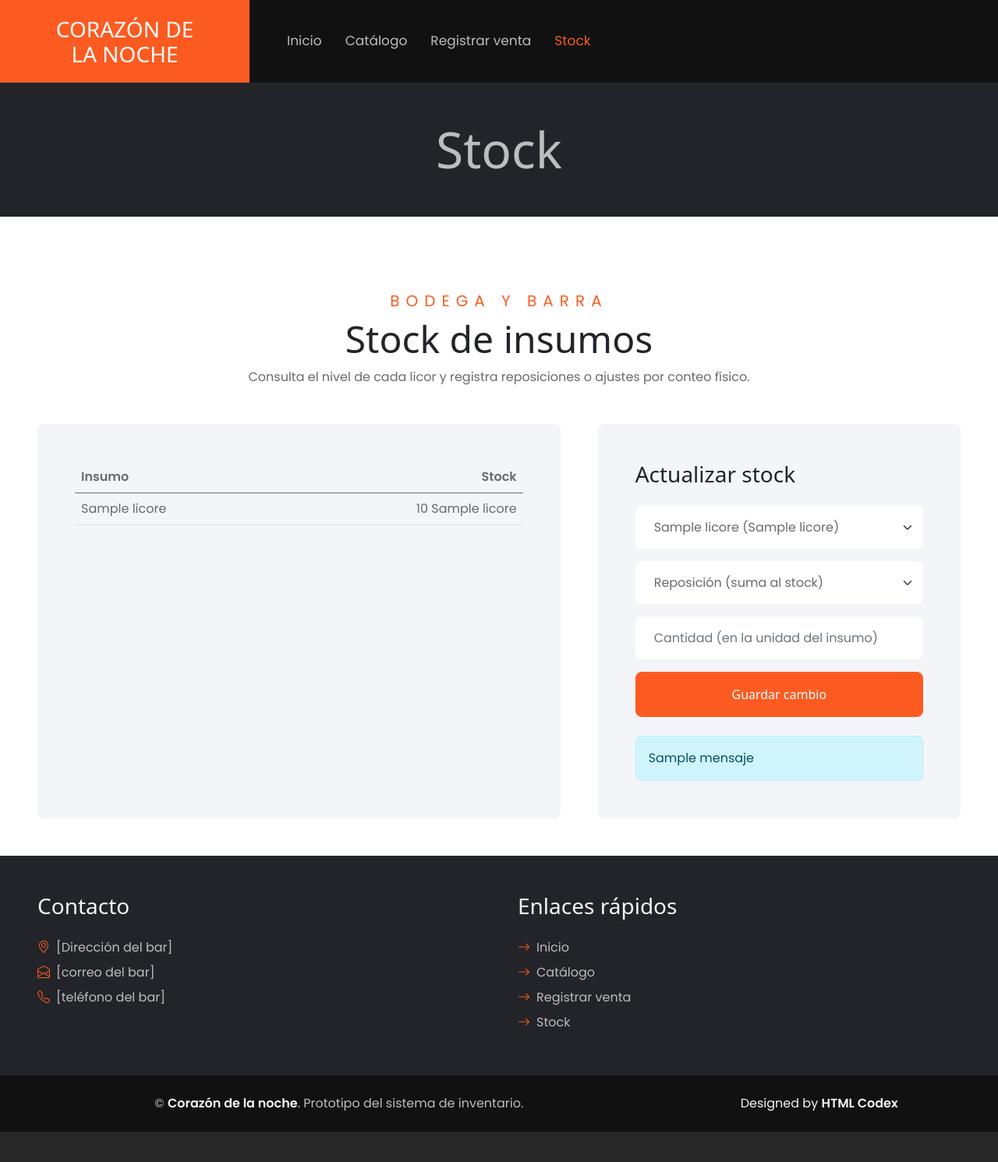
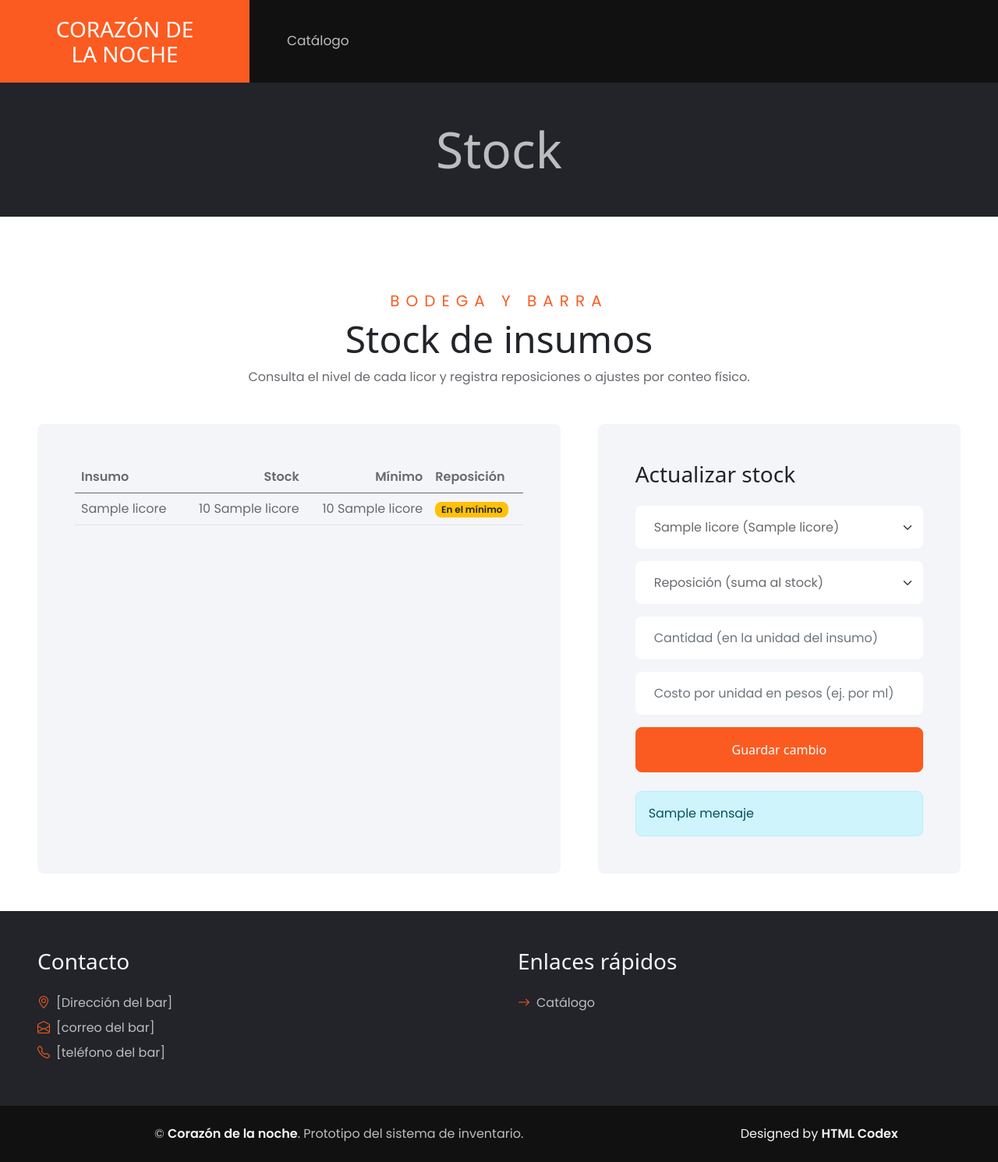
Before and after one commit to Cristobal-Espinosa/Gestion-Bar-Corazon-de-la-noche, a Django app: template templates/inventario/stock.html in a window 1280 px wide. Shown: the whole page at 78% size. Before the commit the page ends 1452 px from the top, so only its background shows below. Run offline with Django 3.2, Linux system fonts and the light colour scheme; the template is opened without the code that fills it: most values are stand-ins (such as "Sample title", 1, 10 or a date in 2020); some libraries are stand-ins or nearby versions; some web fonts are replaced.

Commit message:
Altero la plantilla del stock para adaptarlo a la implementación del backend

```diff
--- a/templates/inventario/stock.html
+++ b/templates/inventario/stock.html
@@ -61,10 +61,11 @@
                     </button>
                     <div class="collapse navbar-collapse justify-content-between" id="navbarCollapse">
                         <div class="navbar-nav mr-auto py-0">
-<a href="{% url 'inicio' %}" class="nav-item nav-link">Inicio</a>
+{% if user.is_authenticated %}<a href="{% url 'inicio' %}" class="nav-item nav-link">Inicio</a>{% endif %}
 <a href="{% url 'catalogo' %}" class="nav-item nav-link">Catálogo</a>
-<a href="{% url 'venta' %}" class="nav-item nav-link">Registrar venta</a>
+{% if user.is_authenticated %}<a href="{% url 'venta' %}" class="nav-item nav-link">Registrar venta</a>
 <a href="{% url 'stock' %}" class="nav-item nav-link active">Stock</a>
+<form method="post" action="{% url 'logout' %}" class="nav-item">{% csrf_token %}<button type="submit" class="nav-link bg-transparent border-0">Salir</button></form>{% endif %}
 
                         </div>
                     </div>
@@ -88,15 +89,16 @@
 <div class="container-fluid p-5">
 <div class="mb-5 text-center wow fadeIn" data-wow-delay="0.1s" style="max-width: 700px; margin: auto;"><h5 class="section-title">Bodega y barra</h5><h1 class="display-5">Stock de insumos</h1><p class="mb-4">Consulta el nivel de cada licor y registra reposiciones o ajustes por conteo físico.</p></div>
 <div class="row g-5">
-<div class="col-lg-7"><div class="bg-light rounded h-100 p-5"><table class="table align-middle mb-0">
-<thead><tr><th>Insumo</th><th class="text-end">Stock</th></tr></thead><tbody>
-{% for l in licores %}<tr><td>{{ l.nombre }}</td><td class="text-end{% if l.bajo_minimo %} text-danger fw-bold{% endif %}">{{ l.stock_ml|floatformat:"-2" }} {{ l.unidad_label }}</td></tr>{% endfor %}
-</tbody></table></div></div>
+<div class="col-lg-7"><div class="bg-light rounded h-100 p-5"><div class="table-responsive"><table class="table align-middle mb-0">
+<thead><tr><th>Insumo</th><th class="text-end">Stock</th><th class="text-end">Mínimo</th><th>Reposición</th></tr></thead><tbody>
+{% for l in licores %}<tr><td>{{ l.nombre }}</td><td class="text-end{% if l.bajo_minimo %} text-danger fw-bold{% endif %}">{{ l.stock_ml|floatformat:"-2" }} {{ l.unidad_label }}</td><td class="text-end">{{ l.minimo|floatformat:"-2" }} {{ l.unidad_label }}</td><td>{% if l.estado == "bajo" %}<span class="badge bg-danger">Faltan {{ l.faltan|floatformat:"-2" }} {{ l.unidad_label }}</span>{% elif l.estado == "minimo" %}<span class="badge bg-warning text-dark">En el mínimo</span>{% endif %}</td></tr>{% endfor %}
+</tbody></table></div></div></div>
 <div class="col-lg-5"><div class="bg-light rounded h-100 p-5"><h3 class="mb-4">Actualizar stock</h3>
 <form method="post">{% csrf_token %}<div class="row g-3">
 <div class="col-12"><select name="licor" aria-label="Licor" class="form-select bg-white border-0 px-4" style="height: 55px;">{% for l in licores %}<option value="{{ l.id }}">{{ l.nombre }} ({{ l.unidad_label }})</option>{% endfor %}</select></div>
 <div class="col-12"><select name="tipo" aria-label="Tipo de cambio" class="form-select bg-white border-0 px-4" style="height: 55px;"><option value="reposicion">Reposición (suma al stock)</option><option value="ajuste">Ajuste por conteo físico (fija el stock)</option></select></div>
 <div class="col-12"><input name="cantidad" type="number" min="0" step="any" placeholder="Cantidad (en la unidad del insumo)" aria-label="Cantidad" class="form-control bg-white border-0 px-4" style="height: 55px;"></div>
+<div class="col-12" id="campo-costo"><input name="costo_unitario" type="number" min="0" step="any" placeholder="Costo por unidad en pesos (ej. por ml)" aria-label="Costo por unidad" class="form-control bg-white border-0 px-4" style="height: 55px;"></div>
 <div class="col-12"><button class="btn btn-primary w-100 py-3" type="submit">Guardar cambio</button></div>
 </div></form>
 {% if mensaje %}<div class="alert alert-{{ tipo|default:'info' }} mt-4 mb-0" role="status">{{ mensaje }}</div>{% endif %}
@@ -117,7 +119,7 @@
 <div class="col-lg-6 col-md-6 pt-5 mb-5">
 <h3 class="text-light mb-4">Enlaces rápidos</h3>
 <div class="d-flex flex-column justify-content-start">
-<a class="text-secondary mb-2" href="{% url 'inicio' %}"><i class="bi bi-arrow-right text-primary me-2"></i>Inicio</a><a class="text-secondary mb-2" href="{% url 'catalogo' %}"><i class="bi bi-arrow-right text-primary me-2"></i>Catálogo</a><a class="text-secondary mb-2" href="{% url 'venta' %}"><i class="bi bi-arrow-right text-primary me-2"></i>Registrar venta</a><a class="text-secondary mb-2" href="{% url 'stock' %}"><i class="bi bi-arrow-right text-primary me-2"></i>Stock</a>
+{% if user.is_authenticated %}<a class="text-secondary mb-2" href="{% url 'inicio' %}"><i class="bi bi-arrow-right text-primary me-2"></i>Inicio</a>{% endif %}<a class="text-secondary mb-2" href="{% url 'catalogo' %}"><i class="bi bi-arrow-right text-primary me-2"></i>Catálogo</a>{% if user.is_authenticated %}<a class="text-secondary mb-2" href="{% url 'venta' %}"><i class="bi bi-arrow-right text-primary me-2"></i>Registrar venta</a>{% endif %}{% if user.is_authenticated %}<a class="text-secondary mb-2" href="{% url 'stock' %}"><i class="bi bi-arrow-right text-primary me-2"></i>Stock</a>{% endif %}
 </div></div></div></div>
 <div class="container-fluid py-4 py-lg-0 px-5" style="background: #111111;">
         <div class="row gx-5">
@@ -155,6 +157,23 @@
 
     <!-- Template Javascript -->
     <script src="{% static 'js/main.js' %}"></script>
+
+    <script>
+        // El costo solo se pide al reponer. (Validar de verdad lo hace el servidor.)
+        (function () {
+            var tipo = document.querySelector('select[name="tipo"]');
+            var campo = document.getElementById('campo-costo');
+            if (!tipo || !campo) { return; }
+            var costo = campo.querySelector('input');
+            function actualizar() {
+                var repone = tipo.value === 'reposicion';
+                campo.style.display = repone ? '' : 'none';
+                costo.required = repone;
+            }
+            tipo.addEventListener('change', actualizar);
+            actualizar();
+        })();
+    </script>
 </body>
 
 </html>
```
